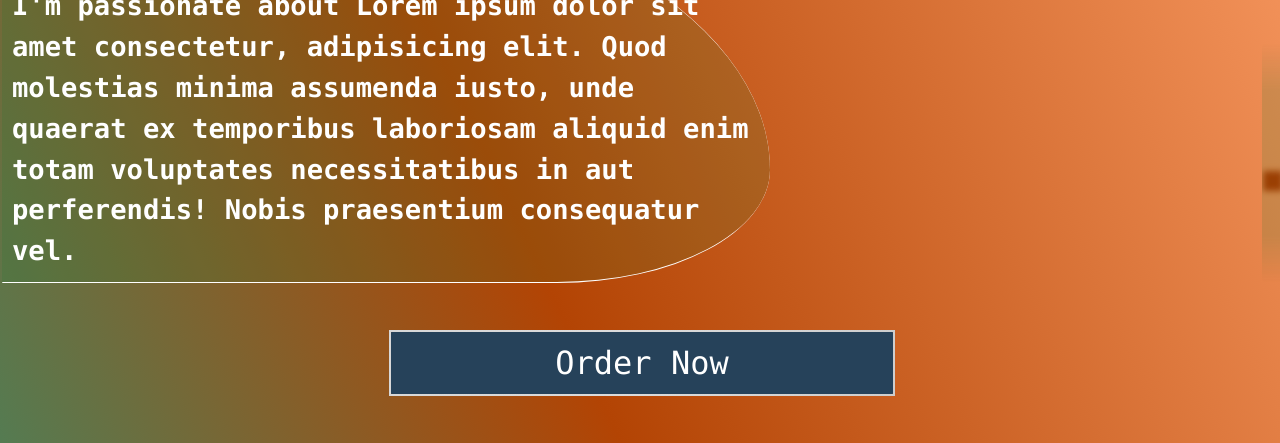
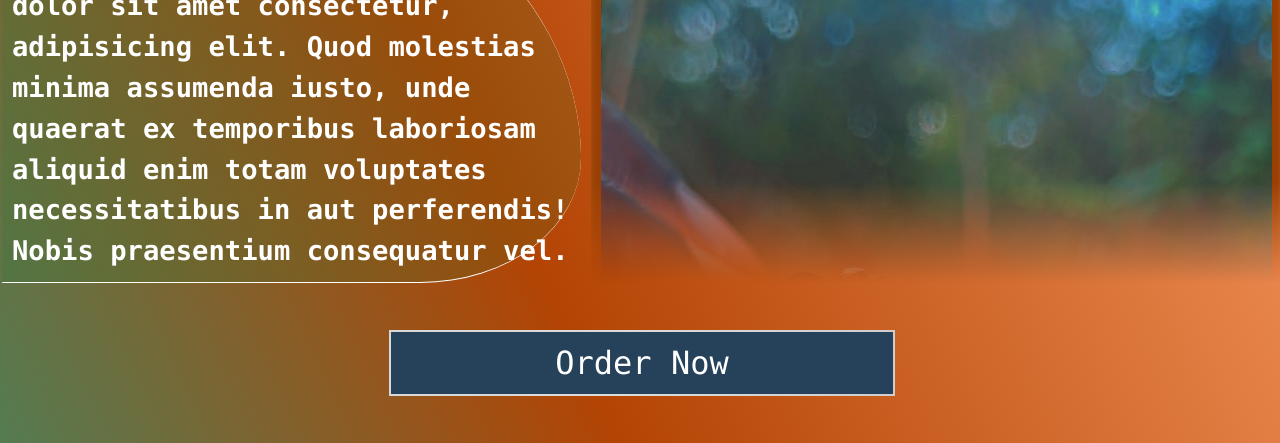
Before and after one commit to mdau-Dev/teekay_krafts, a plain HTML site: page Teekay_Krafts/index.html in a window 1280 px wide. Shown: the part 357-800 px from the top of the page. Drawn offline with Linux system fonts and the light colour scheme.

Commit message:
teekay commit v3

```diff
--- a/Teekay_Krafts/index.html
+++ b/Teekay_Krafts/index.html
@@ -42,7 +42,7 @@
                 <div class="nameDescription second">
 
                     <div class="imageRep">
-                        <img src="images/ser.jpg" alt="">
+                        <img src="images/td10.jpg" alt="">
                     </div>
                 </div>
             </div>
```
